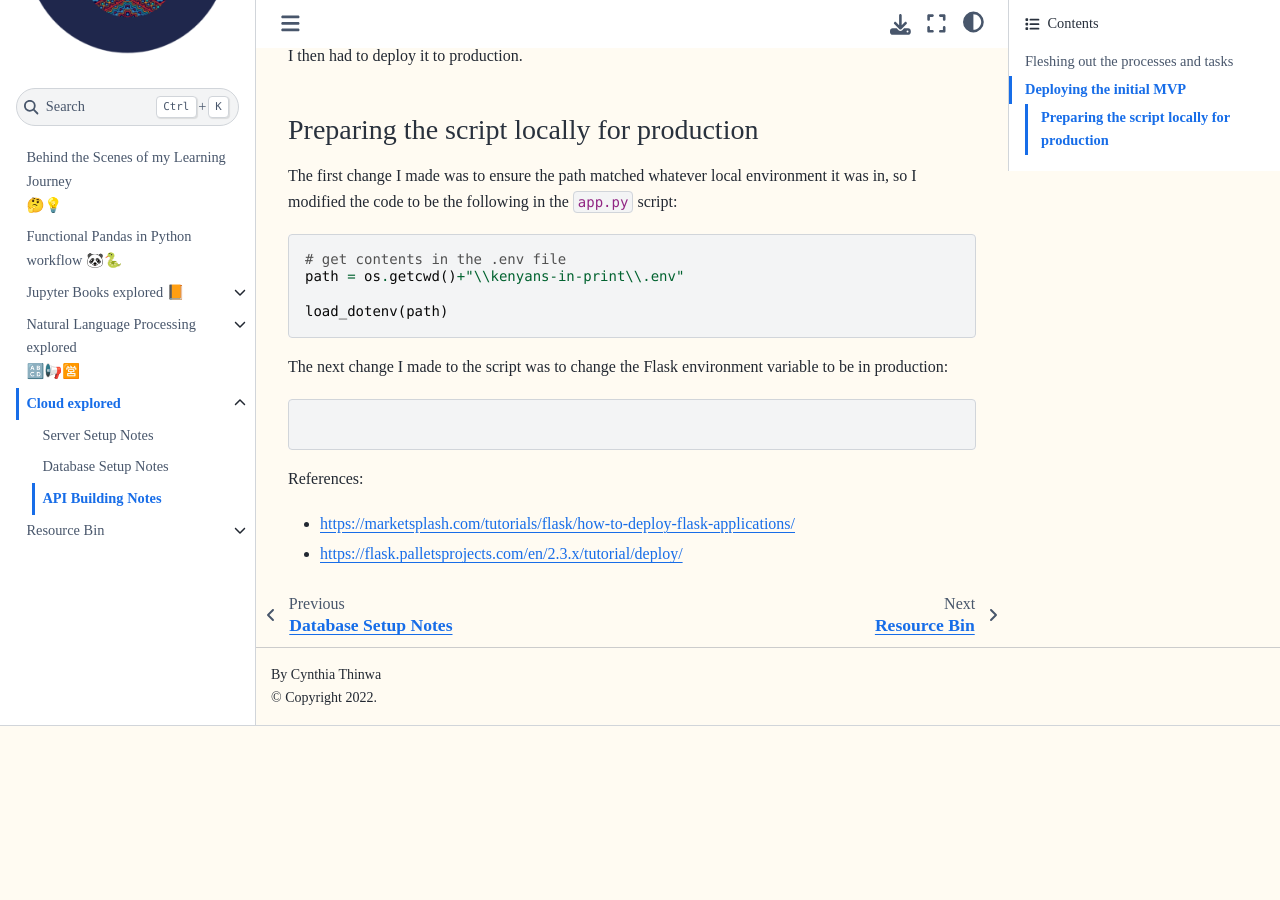
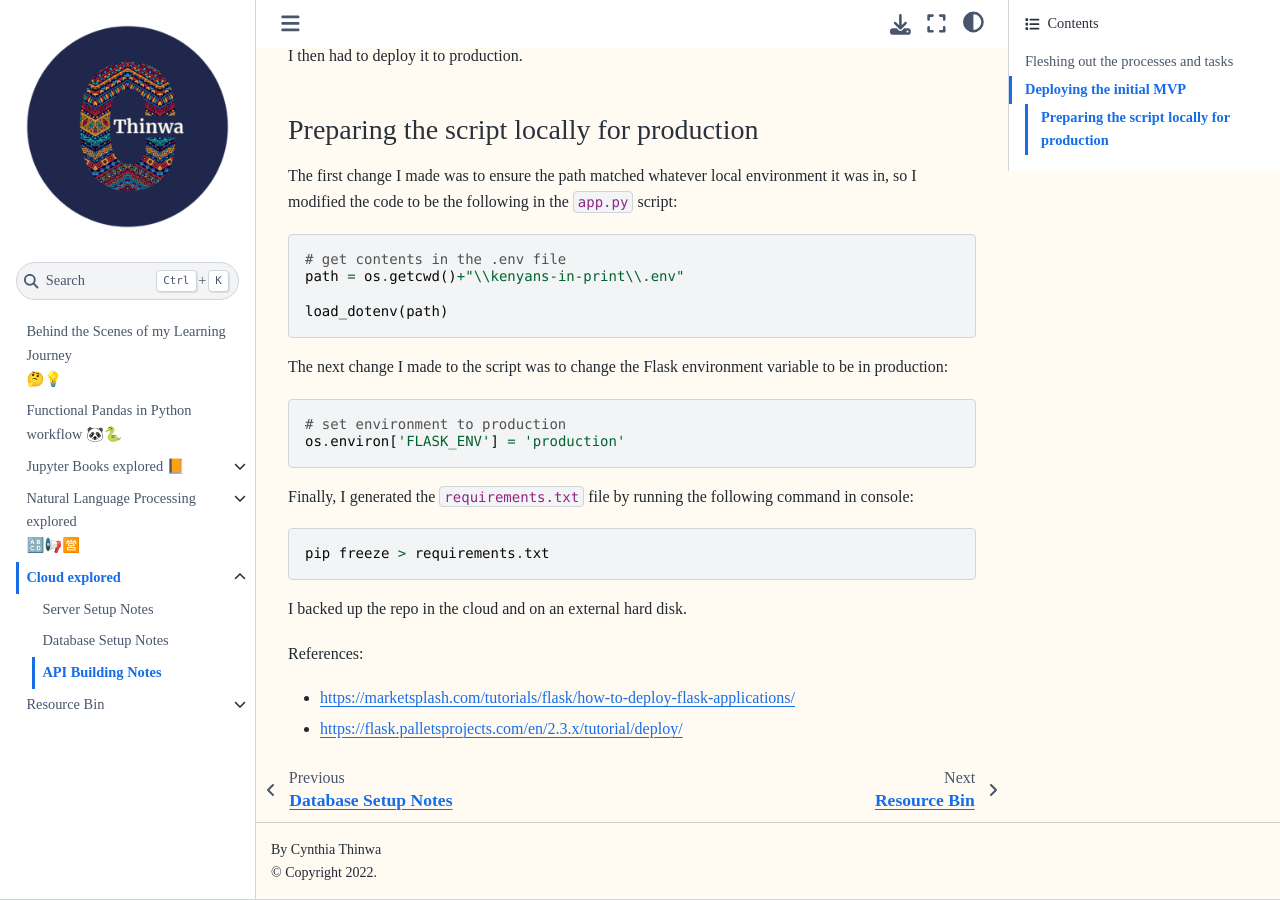
Before and after one commit to CeeThinwa/BTS-Continuous-Learning, a Jupyter Book: the page built from book/6/api_setup.md, in a window 1280 px wide and 900 px high, scrolled down 6617 px. Built offline with Jupyter Book 1.0.4 settings and Sphinx 7.4.7 and the Sphinx Book theme 1.1.4, drawn with Linux system fonts in a browser that asks for light colours; before the commit the page ends 7343 px from its top, so only the background shows below that.

Commit message:
Update api_setup.md

````diff
--- a/book/6/api_setup.md
+++ b/book/6/api_setup.md
@@ -262,8 +262,17 @@ load_dotenv(path)
 The next change I made to the script was to change the Flask environment variable to be in production:
 
 ```
+# set environment to production
+os.environ['FLASK_ENV'] = 'production'
+```
+
+Finally, I generated the `requirements.txt` file by running the following command in console:
 
 ```
+pip freeze > requirements.txt
+```
+
+I backed up the repo in the cloud and on an external hard disk.
 
 References:
 * https://marketsplash.com/tutorials/flask/how-to-deploy-flask-applications/
````
